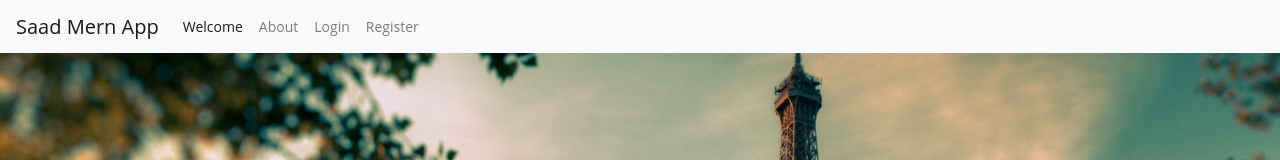
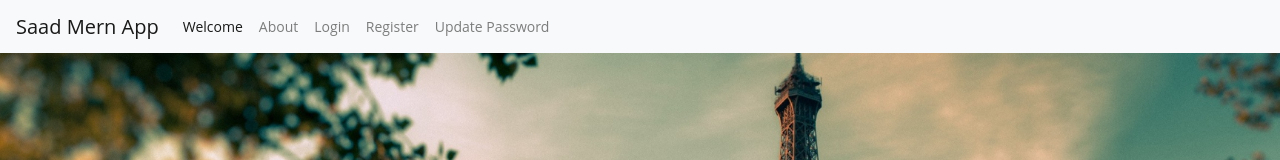
Before and after one commit to muhammadsaad91/finalize-build-mern-app, a React (Create React App) app in the folder client/: page / in a window 1280 px wide. Shown: the top 160 px of the page. Built offline with nearby package versions, Linux system fonts and the light colour scheme; no server answers.

Commit message:
password updated functionality

```diff
--- a/client/src/App.js
+++ b/client/src/App.js
@@ -7,6 +7,7 @@ import Navbar from "./Navbar";
 import About from "./About";
 import Logout from "./Logout";
 import Delete from "./Delete";
+import Update from "./Update";
 import { createContext } from "react";
 import { initialState , reducer  } from "./UseReducer";
 
@@ -25,6 +26,7 @@ export const Usercontext = createContext();
         <Route exact path="/signup" element={<Signup/>} />
         <Route path="/logout" element={<Logout/>} />
         <Route path="/delete" element={<Delete/>} />
+        <Route path="/update" element={<Update/>} />
     </Routes>
 </Usercontext.Provider>
     </>
--- a/client/src/Navbar.jsx
+++ b/client/src/Navbar.jsx
@@ -1,6 +1,7 @@
 import React from "react";
 import { NavLink } from "react-router-dom";
 import { Usercontext } from "./App";
+
 
 
 const Navbar = () => {
@@ -20,6 +21,7 @@ const Navbar = () => {
      <NavLink to="/about" className="nav-link">About</NavLink>
      {/* <NavLink to="/login" className="nav-link">login</NavLink> */}
      <NavLink to="/logout" className="nav-link">Logout</NavLink>
+     <NavLink to="/update" className="nav-link">Update Password</NavLink>
     <NavLink to="/delete" className="nav-link" style={{color: "red"}}>Delete Accout</NavLink>
    </div>
  </div>
@@ -41,7 +43,9 @@ const Navbar = () => {
      <NavLink to="/about" className="nav-link">About</NavLink>
      <NavLink to="/login" className="nav-link">Login</NavLink>
     <NavLink to="/signup" className="nav-link">Register</NavLink>
-     {/* <NavLink to="/logout" className="nav-link">Logout</NavLink> */}
+    <NavLink to="/update" className="nav-link">Update Password</NavLink>
+
+
    </div>
  </div>
 </nav>
--- /dev/null
+++ b/client/src/Update.jsx
@@ -0,0 +1,74 @@
+import React from "react";
+import { useState } from "react";
+// import { useEffect } from "react";
+
+const App = () => {
+    const [user, setUser] = useState({
+        password: "",
+        confirmpassword: "",
+    });
+    const { password, confirmpassword } = user;
+    const Change = (e) => {
+        setUser({ ...user, [e.target.name]: e.target.value });
+    }
+    const postdata = async (e) => {
+        e.preventDefault();
+        const data = {
+            password,
+            confirmpassword,
+        };
+        if (data.password.length < 5) {
+            alert("Password must be atleast 5 characters");
+            return;
+        }
+        if (data.password !== data.confirmpassword) {
+            alert("Password does not match");
+            return;
+        }
+        const response = await fetch("/update", {
+            method: "PUT",
+            headers: {
+                "Content-Type": "application/json",
+            },
+            body: JSON.stringify(data),
+        });
+        const jsonData = await response.json();
+        console.log(jsonData);
+        if (jsonData.status === "success") {
+            alert("Password updated successfully");
+            return;
+        }
+
+        if (jsonData.status === "fail") {
+            alert("Password update failed");
+            return;
+        }
+    }
+
+    return (
+    <>
+            <div className="form-wrapper registerpage">
+
+                <h3>Password Update</h3>
+                <form method="PUT">
+
+
+                        <div className="form-item">
+                            <input type="password" value={user.password} name="password" required="required" onChange={Change} placeholder="Password" ></input>
+                        </div>
+
+                        <div className="form-item">
+                            <input type="password" value={user.confirmpassword} name="confirmpassword" required="required" onChange={Change} placeholder="Confirm Password" ></input>
+                        </div>
+                 </form>
+                 <div className="button-panel">
+                {/* <NavLink to={'/'}> */}
+                    <button type="submit" className="button" onClick={postdata}>Update Password</button>
+                    {/* </NavLink> */}
+                </div>
+                     </div>
+                    </>
+                    );
+}
+
+                    export default App;
```
Also changed, not shown: 1 other file (tests, documents, lock files or other folders).
